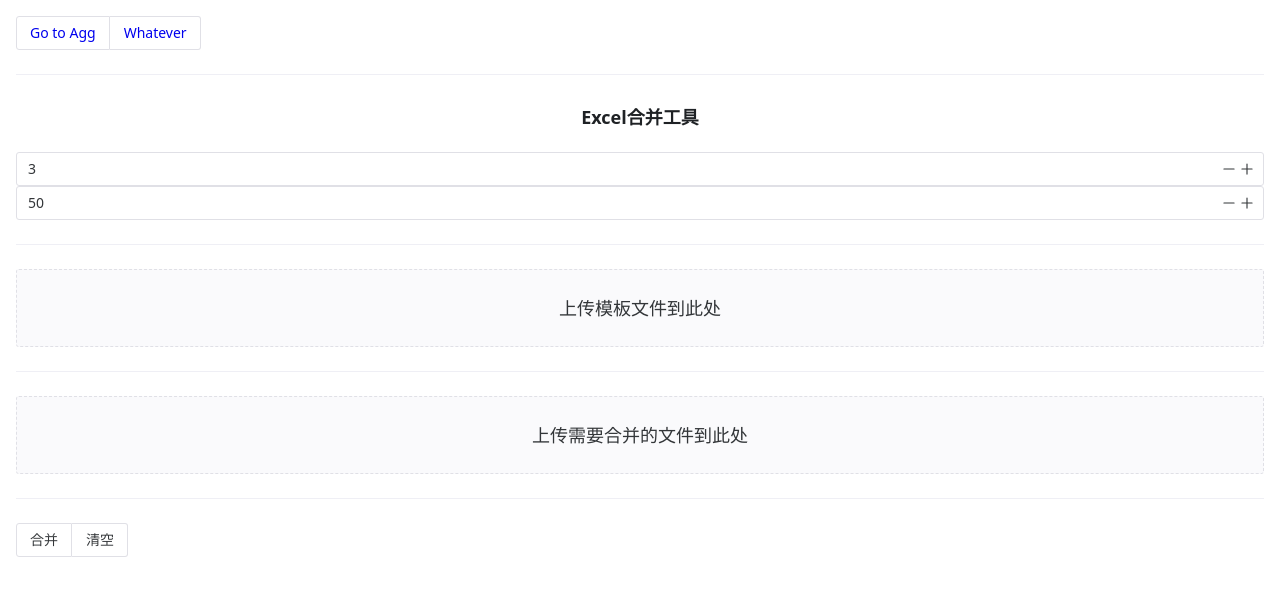
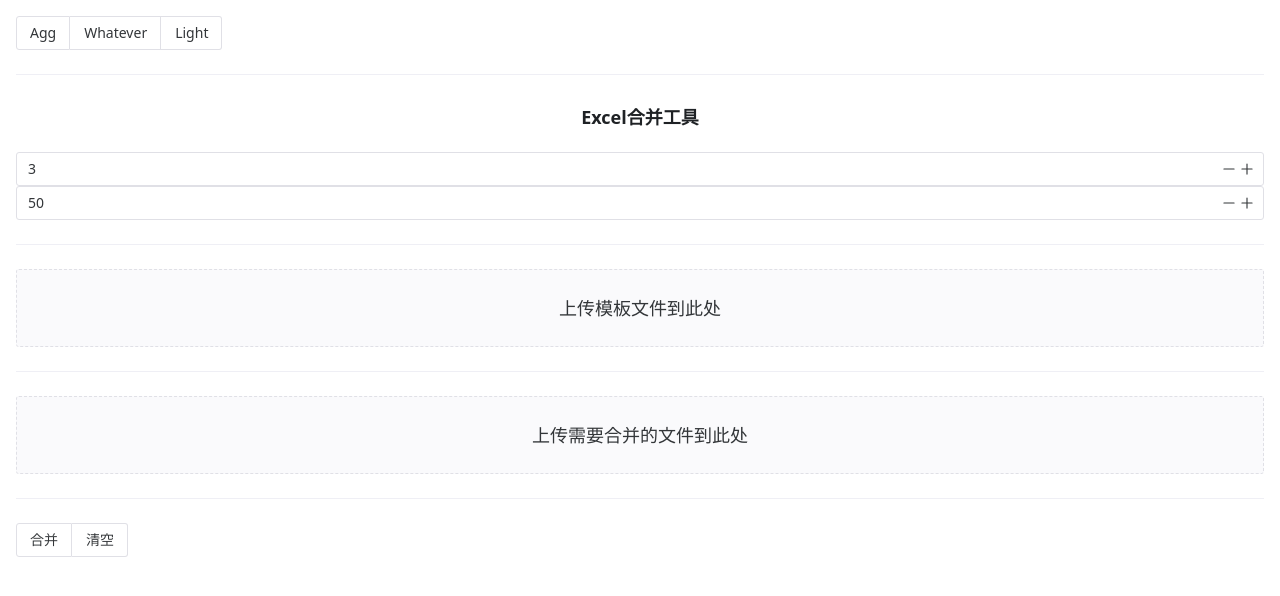
Before and after one commit to lilopusic/janestool, a Vue app: page /agg in a window 1280 px wide. Shown: the top 596 px of the page. Built offline with nearby package versions, Linux system fonts and the light colour scheme.

Commit message:
add dark mode, not use a tag

```diff
--- a/package.json
+++ b/package.json
@@ -8,6 +8,7 @@
     "preview": "vite preview"
   },
   "dependencies": {
+    "@vueuse/core": "^8.7.5",
     "axios": "^0.27.2",
     "canvas-confetti": "^1.5.1",
     "vue": "^3.2.25",
--- a/src/App.vue
+++ b/src/App.vue
@@ -1,23 +1,29 @@
 <script setup>
+import { darkTheme, lightTheme } from 'naive-ui'
+import { useDark, useToggle } from '@vueuse/core'
 
+const isDark = useDark()
+const toggleDark = useToggle(isDark)
 </script>
 
 <template>
+  <n-config-provider :theme="isDark ? darkTheme : lightTheme">
     <div class="box-border p-4 w-full">
       <n-button-group>
-      <n-button>
-        <router-link class="no-underline" to="/agg">
-          Go to Agg
-        </router-link>
+        <n-button @click="$router.push('/agg')">
+          Agg
         </n-button>
-      <n-button>
-        <router-link class="no-underline" to="/whatever">
+        <n-button @click="$router.push('/whatever')">
           Whatever
-        </router-link>
+        </n-button>
+        <n-button @click="toggleDark()">
+          {{ isDark ? 'Dark' : 'Light' }}
         </n-button>
       </n-button-group>
 
       <n-divider />
       <router-view />
     </div>
+    <n-global-style />
+  </n-config-provider>
 </template>
```
Also changed, not shown: components.d.ts (+3 -7 lines), 1 other file (tests, documents, lock files or other folders). Lines whose indentation alone changed are shown as unchanged.
